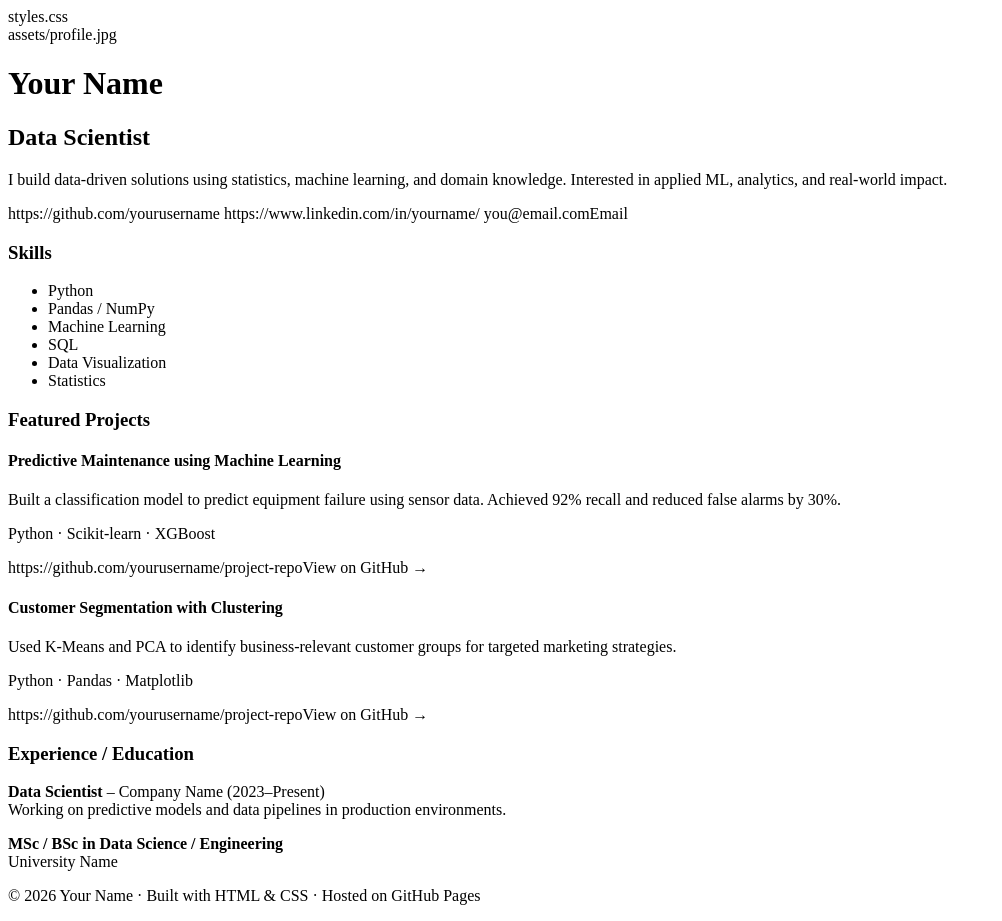
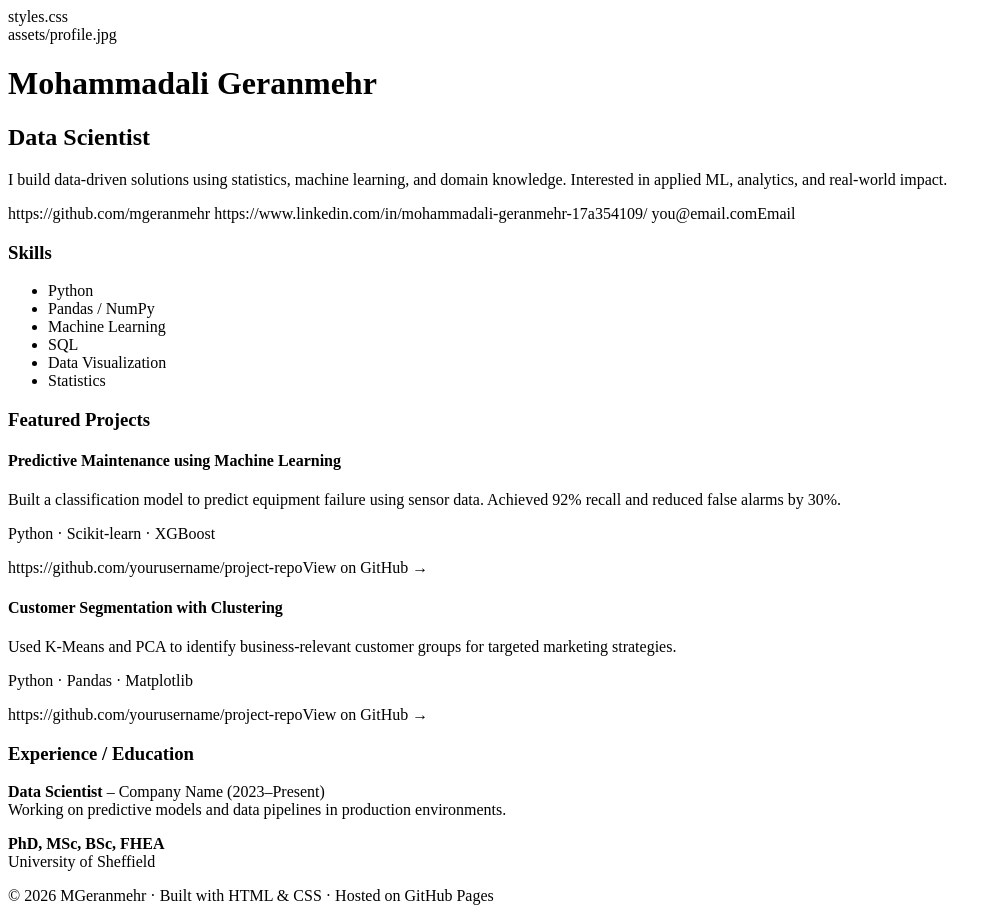
Before and after one commit to mgeranmehr/mgeranmehr.github.io, a plain HTML site: page index.html in a window 1280 px wide. Shown: the whole page, without its empty margins (0-1002 px from the left). Drawn offline with Linux system fonts and the light colour scheme.

Commit message:
Update personal information in index.html

```diff
--- a/index.html
+++ b/index.html
@@ -3,7 +3,7 @@
 <head>
   <meta charset="UTF-8" />
   <meta name="viewport" content="width=device-width, initial-scale=1.0"/>
-  <title>Your Name | Data Scientist</title>
+  <title>Mohammadali Geranmehr | Data Scientist</title>
   styles.css
 </head>
 <body>
@@ -12,15 +12,15 @@
     <div class="header-content">
       assets/profile.jpg
       <div>
-        <h1>Your Name</h1>
+        <h1>Mohammadali Geranmehr</h1>
         <h2>Data Scientist</h2>
         <p>
           I build data-driven solutions using statistics, machine learning,
           and domain knowledge. Interested in applied ML, analytics, and real-world impact.
         </p>
         <div class="links">
-          https://github.com/yourusername
-          https://www.linkedin.com/in/yourname/
+          https://github.com/mgeranmehr
+          https://www.linkedin.com/in/mohammadali-geranmehr-17a354109/
           you@email.comEmail</a>
         </div>
       </div>
@@ -73,15 +73,15 @@
         Working on predictive models and data pipelines in production environments.
       </p>
       <p>
-        <strong>MSc / BSc in Data Science / Engineering</strong><br>
-        University Name
+        <strong>PhD, MSc, BSc, FHEA</strong><br>
+        University of Sheffield
       </p>
     </section>
 
   </main>
 
   <footer>
-    <p>© 2026 Your Name · Built with HTML & CSS · Hosted on GitHub Pages</p>
+    <p>© 2026 MGeranmehr · Built with HTML & CSS · Hosted on GitHub Pages</p>
   </footer>
 
 </body>
```
